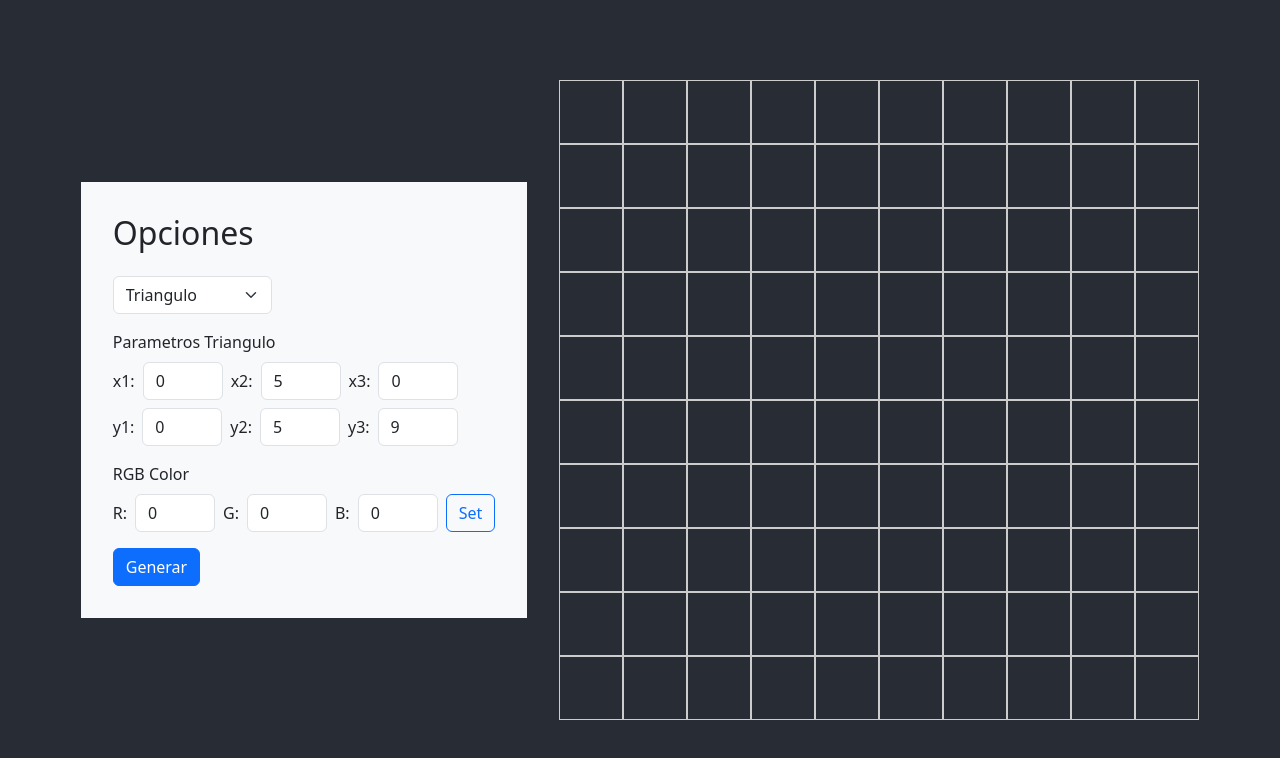
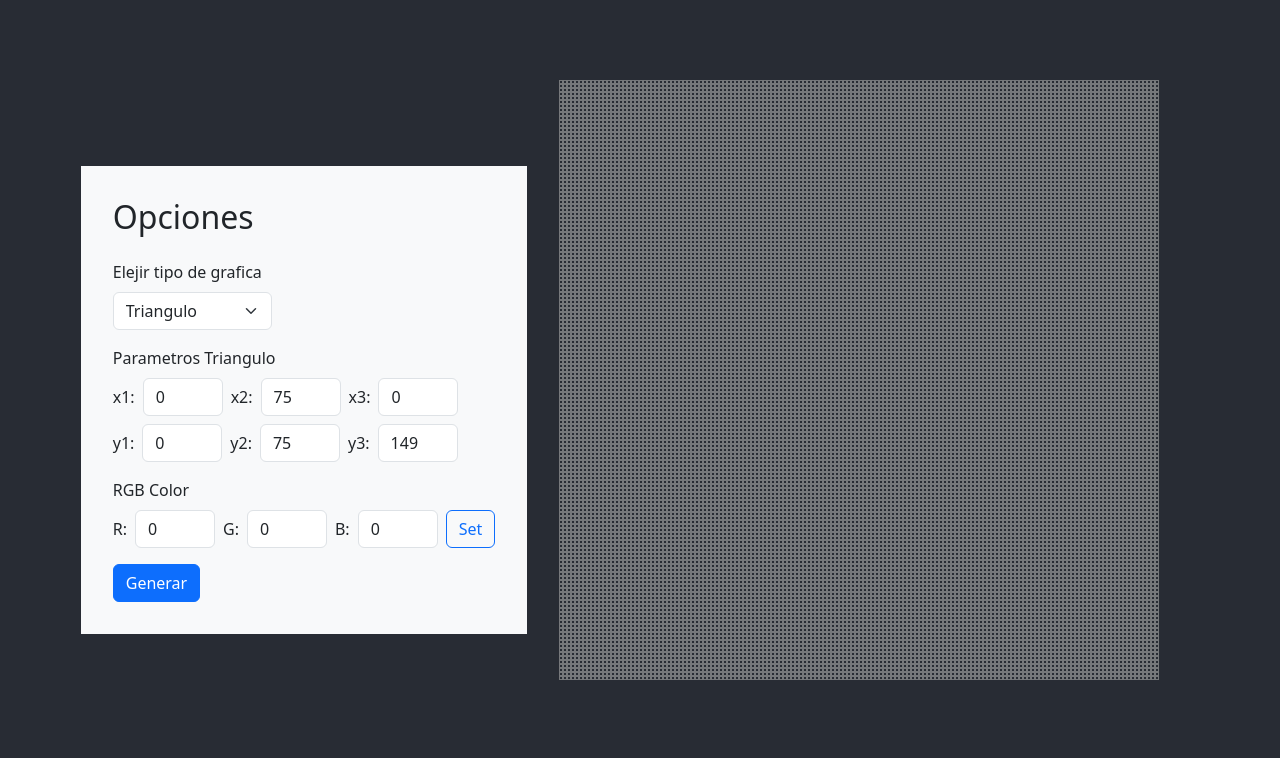
Before and after one commit to KevinOmega/CircleDrawign, a React (Create React App) app: page / in a window 1280 px wide. Shown: the top 758 px of the page. Built offline with nearby package versions, Linux system fonts and the light colour scheme.

Commit message:
adding thickness properties to the drawins

```diff
--- a/src/App.css
+++ b/src/App.css
@@ -28,9 +28,7 @@
 }
 
 .item{
-  border: 1px solid #ccc;
-  height: 1px;
-  width: 1px;
+  border: 0.1px solid #aaa9;
 }
 
 .form{
--- a/src/Form.js
+++ b/src/Form.js
@@ -52,6 +52,7 @@ const Form = () => {
     <div className='form bg-light'>
       <h2>Opciones</h2>
       <div className="input-item">
+        <label className='form-label'>Elejir tipo de grafica</label>
         <select
             className="form-select"
             aria-label="Default select example"
--- a/src/context.js
+++ b/src/context.js
@@ -1,21 +1,19 @@
 import { createContext, useContext, useEffect, useState } from "react";
 import { useGenerateMatrix } from "./hooks/generateMatrix";
-
-const sleep = ms => new Promise(r => setTimeout(r, ms));
 
 const AppContext = createContext();
 
 const AppProvider = ({ children }) => {
   const [itemSize, setItemSize] = useState(10);
-  const [sizeMatrix,setSizeMatrix] = useState(10);
+  const [sizeMatrix,setSizeMatrix] = useState(150);
   const [matrix,setMatrix] = useState(useGenerateMatrix(sizeMatrix));
   const [algorithms,setAlgorithms] = useState('1');
   const [parameters,setParameters] = useState({
     triangle : {x1 : 0,y1 : 0,x2 : Math.floor(sizeMatrix/2),y2 : Math.floor(sizeMatrix/2),x3 : 0,y3 : sizeMatrix-1,},
     circle : {xc : Math.floor(sizeMatrix/2),yc : Math.floor(sizeMatrix/2), r: Math.floor(sizeMatrix/2)}
   })
+  const [options,setOptions] = useState({thickness : 5,segmentation : 0})
   const [color,setColor] = useState("#fff");
-  const [delay,setDelay] = useState(100);
 
 
 
@@ -78,6 +76,23 @@ setMatrix({...matrix,...tempMatrix});
   const drawPoint = (x,y,tempMatrix) => {
     if(x >= 0 && x <= sizeMatrix - 1 && y >= 0 && y <= sizeMatrix - 1){
         tempMatrix[x][y] = true;
+        if(options.thickness > 0){
+          for (let index = 1; index <= options.thickness; index++) {
+            if(x + index <= sizeMatrix - 1){
+              tempMatrix[x + index][y] = true;
+            }
+            if(x -index >= 0){
+              tempMatrix[x-index][y] = true;
+            }
+            if(y + index <= sizeMatrix - 1){
+              tempMatrix[x][y + index] = true;
+            }
+            if(y - index >= 0){
+              tempMatrix[x][y - index] = true;
+            }
+
+          }
+        }
     }
   }
 
@@ -118,11 +133,11 @@ setMatrix({...matrix,...tempMatrix});
     generateBtn,
     parameters,
     setParameters,
-    delay,
-    setDelay,
     clean,
     color,
-    setColor
+    setColor,
+    options,
+    setOptions
      }}>
       {children}
     </AppContext.Provider>
```
